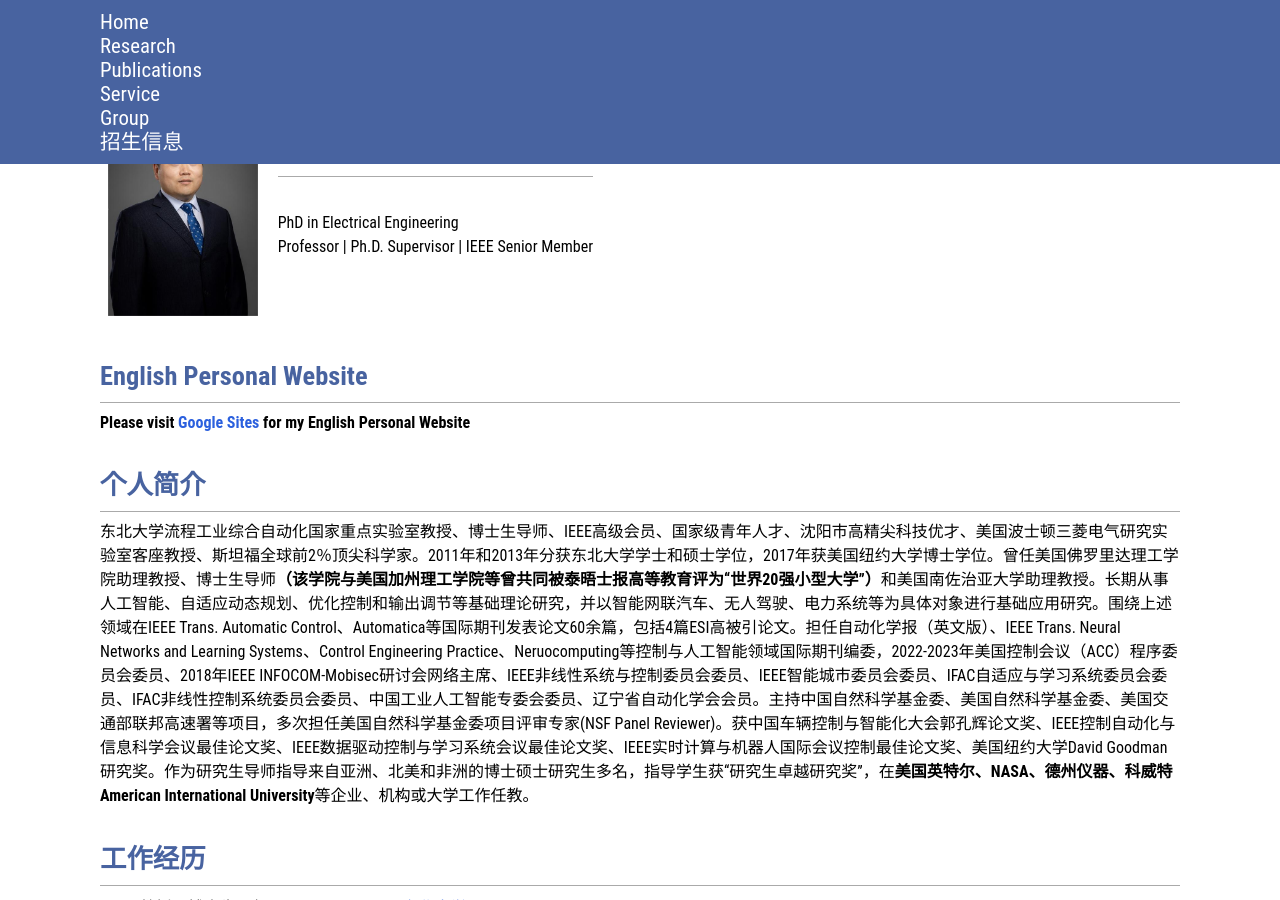
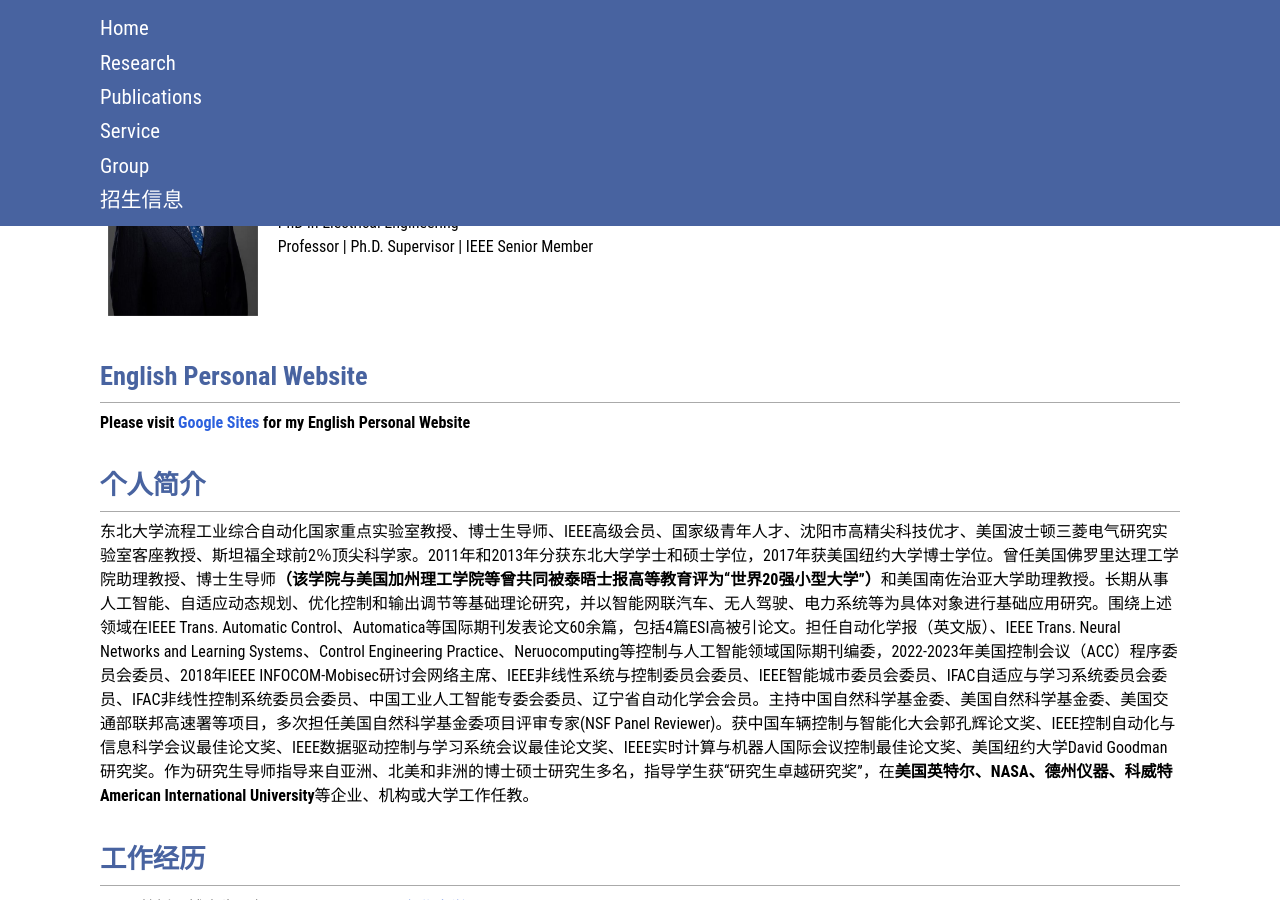
Before and after one commit to WeinanGao/weinangao.github.io, a Jekyll site: the page built from index.markdown, in a window 1280 px wide and 900 px high. Built offline with Jekyll 4.4.1, drawn with Linux system fonts in a browser that asks for light colours.

Commit message:
Update nav.html

```diff
--- a/_includes/nav.html
+++ b/_includes/nav.html
@@ -1,7 +1,8 @@
 <div id="layout-menu">
-<div class="menu-item"><a href="{{site.url}}/index.html">Home</a></div>
-<div class="menu-item"><a href="{{site.url}}/research">Research</a></div>
-<div class="menu-item"><a href="{{site.url}}/publications">Publications</a></div>
-<div class="menu-item"><a href="{{site.url}}/service">Service</a></div>
-<div class="menu-item"><a href="{{site.url}}/group">Group</a></div>
-<div class="menu-item"><a href="{{site.url}}/newstudent">招生信息</a></div>
+    <div class="menu-category"><a href="site.url/index.html">Home</a></div>
+    <div class="menu-category"><a href="site.url/research">Research</a></div>
+    <div class="menu-category"><a href="site.url/publications">Publications</a></div>
+    <div class="menu-category"><a href="site.url/service">Service</a></div>
+    <div class="menu-category"><a href="site.url/group">Group</a></div>
+    <div class="menu-category"><a href="site.url/newstudent">招生信息</a></div>
+</div>
```
